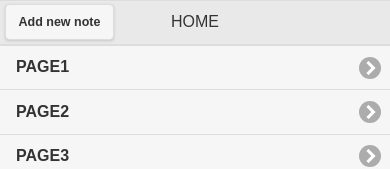
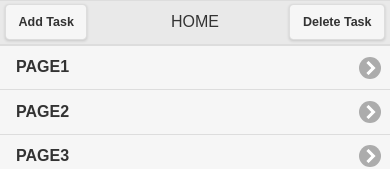
Before and after one commit to arnaumv/AppHibrides-Jquery-tasklist, a website: page www/index.html in a window 390 px wide. Shown: the top 169 px of the page. Drawn offline with Linux system fonts and the light colour scheme; some packages are replaced by stand-ins of ours.

Commit message:
Update index.html

```diff
--- a/www/index.html
+++ b/www/index.html
@@ -55,7 +55,9 @@
         <div data-role="header">
             <h1>Home</h1>
             <!-- Aquí se agregará el botón "Add Task" -->
-			<button id="addTask">Add new note</button>
+			<button id="addTask">Add Task</button>
+			<button id="delTask">Delete Task</button>
+
         </div>
         <ul data-role="listview">
 
```
